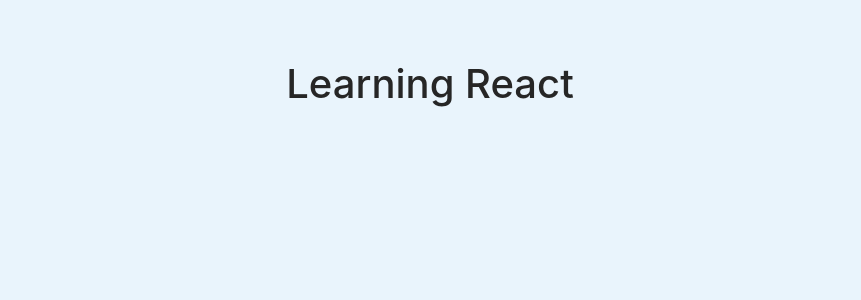
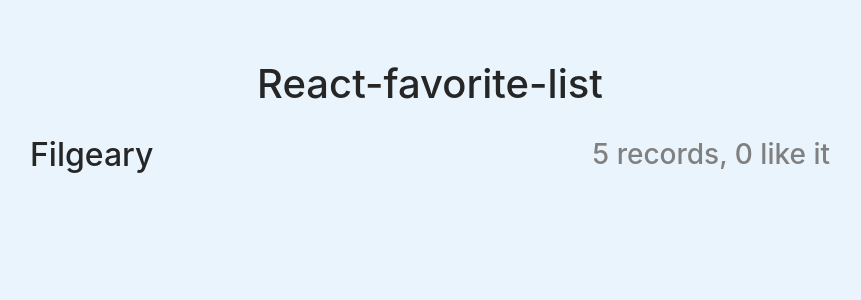
Before and after one commit to Filgeary/react-favorite-list, a React (Create React App) app: page / in a window 1280 px wide. Shown: the top 300 px of the page, without its empty margins (210-1071 px from the left). Built offline with nearby package versions, Linux system fonts and the light colour scheme.

Commit message:
add `app-header`

```diff
--- /dev/null
+++ b/src/components/app-header/app-header.css
@@ -0,0 +1,9 @@
+.app-header {
+  align-items: center;
+  justify-content: space-between;
+  margin-bottom: 20px;
+}
+
+.app-header h3 {
+  color: grey;
+}
--- /dev/null
+++ b/src/components/app-header/app-header.jsx
@@ -0,0 +1,13 @@
+import React from 'react';
+import './app-header.css';
+
+const AppHeader = () => {
+  return (
+    <div className="app-header d-flex">
+      <h2>Filgeary</h2>
+      <h3>5 records, 0 like it</h3>
+    </div>
+  );
+};
+
+export default AppHeader;
--- a/src/components/app.css
+++ b/src/components/app.css
@@ -1,6 +1,10 @@
 .app {
   margin: 0 auto;
-  width: 80%;
+  width: 70%;
   max-width: 800px;
   text-align: center;
+  /* background-color: #ddd; */
 }
+.app h1 {
+  margin-bottom: 28px;
+}
--- a/src/components/app.jsx
+++ b/src/components/app.jsx
@@ -1,10 +1,13 @@
 import React from 'react';
+
+import AppHeader from './app-header/app-header';
 import './app.css';
 
 function App() {
   return (
     <div className="app">
-      <h1>Learning React</h1>
+      <h1>React-favorite-list</h1>
+      <AppHeader />
     </div>
   );
 }
--- a/src/index.js
+++ b/src/index.js
@@ -3,7 +3,7 @@
 
 import 'bootstrap/dist/css/bootstrap.css';
 import './index.css';
-import App from 'components/app';
+import App from './components/app';
 
 ReactDOM.render(
   <React.StrictMode>
```
